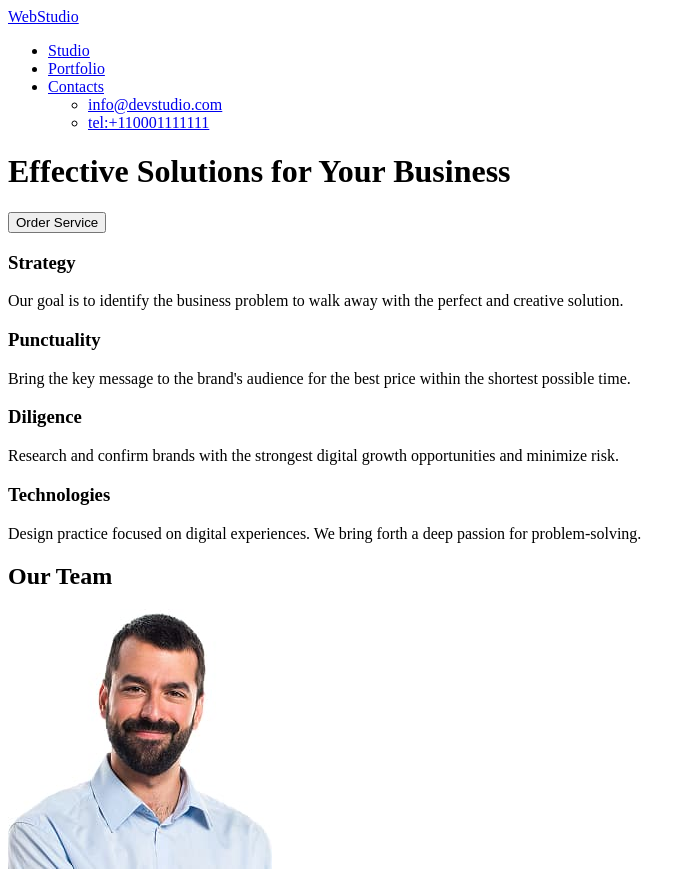
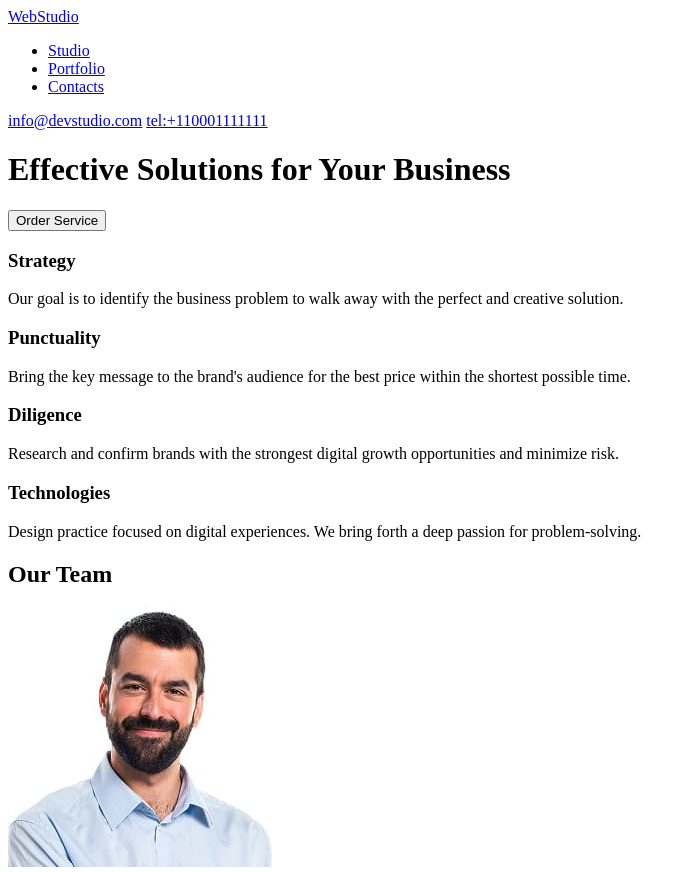
Before and after one commit to ZemanUA/goit-markup-hw-01, a plain HTML site: page index.html in a window 1280 px wide. Shown: the top 872 px of the page, without its empty margins (0-696 px from the left). Drawn offline with Linux system fonts and the light colour scheme.

Commit message:
Update index9.html

```diff
--- a/index.html
+++ b/index.html
@@ -9,17 +9,18 @@
     <header>
         <nav class="navigation">
             <a href="./index.html">WebStudio</a>
-            <adress>
+
                 <ul class="menu">
                     <li><a href="#">Studio</a></li>
                     <li><a href="#">Portfolio</a></li>
                     <li><a href="#">Contacts</a></li>
-                    <ul>
-                        <li><a href=”mailto:info@devstudio.com”>info@devstudio.com</a></li>
-                        <li><a href="tel:+110001111111">tel:+110001111111</a></li>
-                    </ul>
                 </ul>
-            </adress>
+                <adress>
+                    <a href=”mailto:info@devstudio.com”>info@devstudio.com</a>
+                    <a href="tel:+110001111111">tel:+110001111111</a>
+                </adress>
+
+
 
         </nav>
         <h1>Effective Solutions
```
